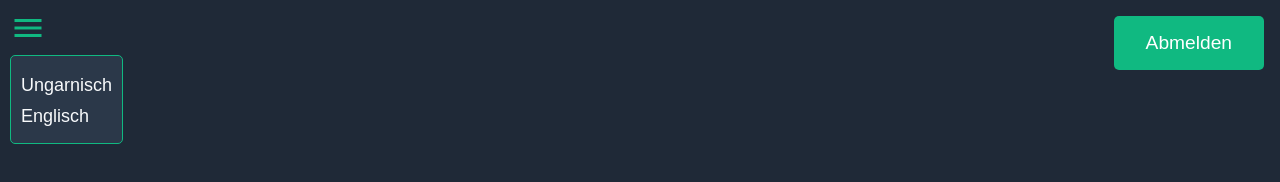
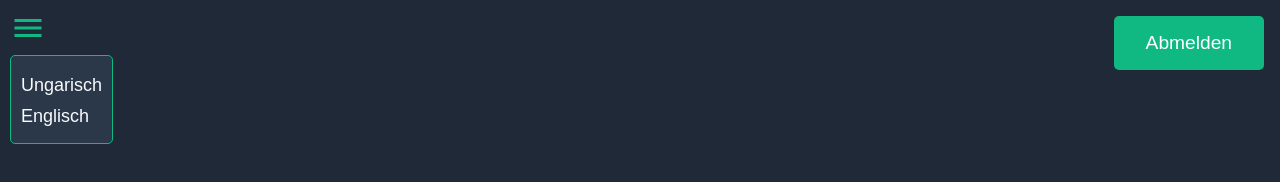
Before and after one commit to TheOfficialRaven/to-do-listank, a plain HTML site: page de-index.html in a window 1280 px wide. Both pictures are taken after a click on the element "menu". Drawn offline with Linux system fonts and the light colour scheme; no server answers.

Commit message:
Update de-index.html

```diff
--- a/de-index.html
+++ b/de-index.html
@@ -23,7 +23,7 @@
     <span id="hamburger-icon" class="material-icons">menu</span>
     <div id="language-dropdown" class="language-dropdown">
       <ul>
-        <li><a href="index.html">Ungarnisch</a></li>
+        <li><a href="index.html">Ungarisch</a></li>
         <li><a href="en-index.html">Englisch</a></li>
         <!-- Weitere Sprachen hier -->
       </ul>
```
